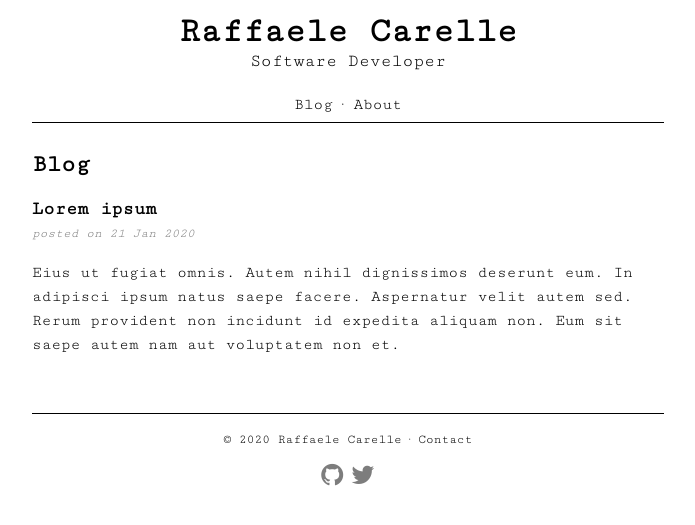
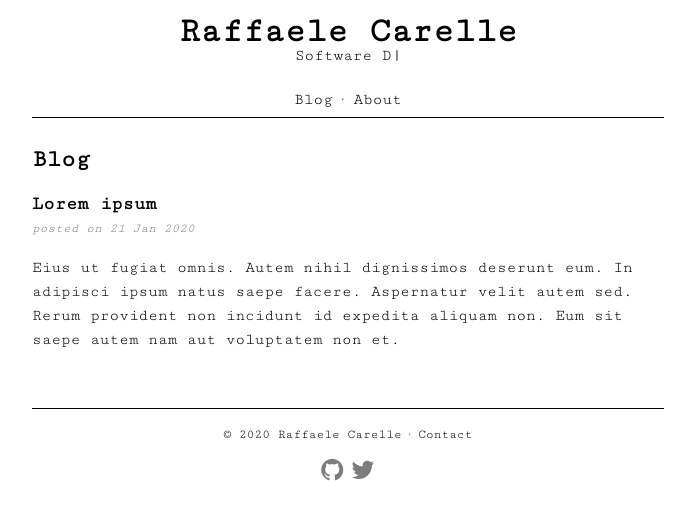
Before and after one commit to raffaelecarelle/raffaelecarelle.github.io, a Jekyll site: the page built from index.md, in a window 1280 px wide. Shown: the top 525 px of the page, without its empty margins (292-987 px from the left). Built offline with Jekyll 4.4.1, drawn with Linux system fonts in a browser that asks for light colours.

Commit message:
add animation logo

```diff
--- a/_includes/footer.html
+++ b/_includes/footer.html
@@ -12,3 +12,5 @@
     </a>
   </p>
 </div>
+
+<script src="{{site.url}}{{site.baseurl}}/assets/js/app.js"></script>
--- a/_includes/logo.html
+++ b/_includes/logo.html
@@ -1,7 +1,6 @@
 <div id="logo">
   <a href="{{site.url}}{{site.baseurl}}/">
-<!--    <img src="{{site.url}}{{site.baseurl}}/assets/images/logo.svg" alt="Logo"></img>-->
     <div class="owner">Raffaele Carelle</div>
-    <small>Software Developer</small>
+    <div class='console-container'><span id='text'></span><span class="blinking-cursor">|</span></div>
   </a>
 </div>
--- a/_layouts/default.html
+++ b/_layouts/default.html
@@ -1,6 +1,3 @@
----
-layout: compress
----
 <!DOCTYPE html>
 <html lang="{{site.language}}">
   {% include head.html %}
--- a/assets/css/style.css
+++ b/assets/css/style.css
@@ -79,6 +79,61 @@ a:hover	{
 	font-size: 18px;
 	margin-top: 5px;
 	display: block;
+}
+
+.blinking-cursor {
+	font-weight: 100;
+	color: #2E3D48;
+	-webkit-animation: 1s blink step-end infinite;
+	-moz-animation: 1s blink step-end infinite;
+	-ms-animation: 1s blink step-end infinite;
+	-o-animation: 1s blink step-end infinite;
+	animation: 1s blink step-end infinite;
+}
+
+@keyframes "blink" {
+	from, to {
+		color: transparent;
+	}
+	50% {
+		color: black;
+	}
+}
+
+@-moz-keyframes blink {
+	from, to {
+		color: transparent;
+	}
+	50% {
+		color: black;
+	}
+}
+
+@-webkit-keyframes "blink" {
+	from, to {
+		color: transparent;
+	}
+	50% {
+		color: black;
+	}
+}
+
+@-ms-keyframes "blink" {
+	from, to {
+		color: transparent;
+	}
+	50% {
+		color: black;
+	}
+}
+
+@-o-keyframes "blink" {
+	from, to {
+		color: transparent;
+	}
+	50% {
+		color: black;
+	}
 }
 
 #content-left a:link, #content-left a:visited	{
--- /dev/null
+++ b/assets/js/app.js
@@ -0,0 +1,41 @@
+(function(){
+    consoleText(['Software Developer.', 'Blogger.'], 'text',['black']);
+
+    function consoleText(words, id, colors) {
+        if (colors === undefined) colors = ['#fff'];
+        var visible = true;
+        var con = document.getElementById('console');
+        var letterCount = 1;
+        var x = 1;
+        var waiting = false;
+        var target = document.getElementById(id)
+        target.setAttribute('style', 'color:' + colors[0])
+        window.setInterval(function() {
+
+            if (letterCount === 0 && waiting === false) {
+                waiting = true;
+                target.innerHTML = words[0].substring(0, letterCount)
+                window.setTimeout(function() {
+                    var usedColor = colors.shift();
+                    colors.push(usedColor);
+                    var usedWord = words.shift();
+                    words.push(usedWord);
+                    x = 1;
+                    target.setAttribute('style', 'color:' + colors[0])
+                    letterCount += x;
+                    waiting = false;
+                }, 1000)
+            } else if (letterCount === words[0].length + 1 && waiting === false) {
+                waiting = true;
+                window.setTimeout(function() {
+                    x = -1;
+                    letterCount += x;
+                    waiting = false;
+                }, 1000)
+            } else if (waiting === false) {
+                target.innerHTML = words[0].substring(0, letterCount)
+                letterCount += x;
+            }
+        }, 120)
+    }
+})();
```
